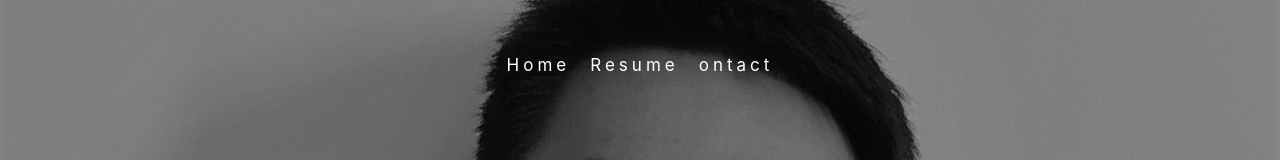
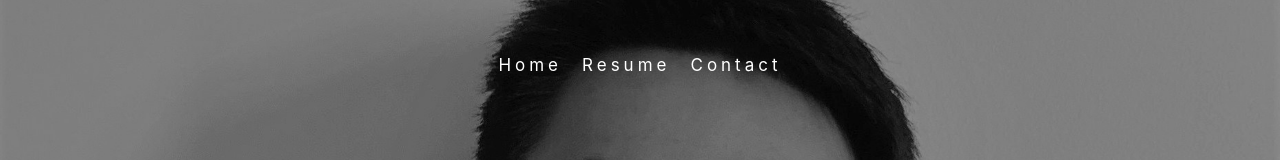
Before and after one commit to lucasli233/me, a React (Create React App) app: page / in a window 1280 px wide. Shown: the top 160 px of the page. Built offline with nearby package versions, Linux system fonts and the light colour scheme; the HTML template or start-up script is replaced by a standard one.

Commit message:
fixed contact

```diff
--- a/src/pages/NavBar/NavBar.tsx
+++ b/src/pages/NavBar/NavBar.tsx
@@ -18,7 +18,7 @@ const NavBar = () => {
       <span></span>
       <div>
         <Link className="link contact" to="contact" smooth={true} duration={1000} offset={-75}>
-          ontact
+          Contact
         </Link>
       </div>
     </div>
```
